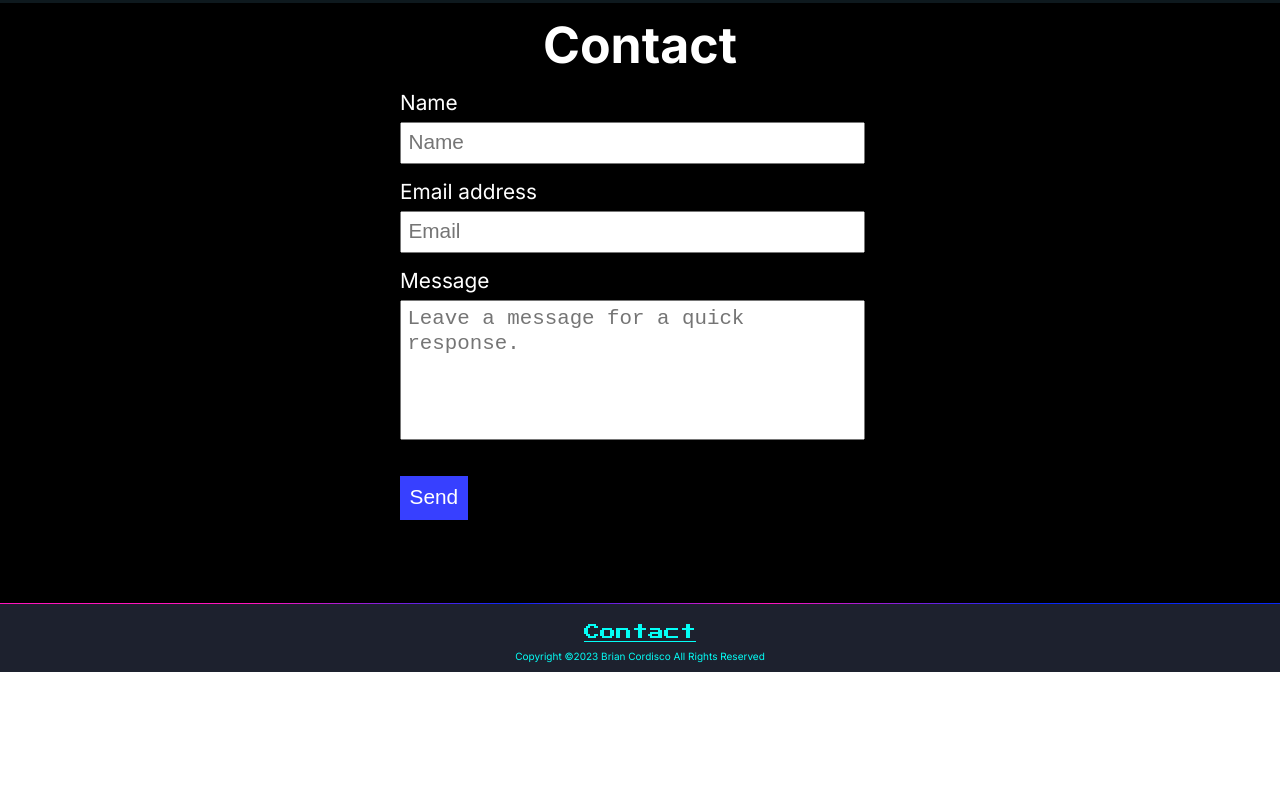
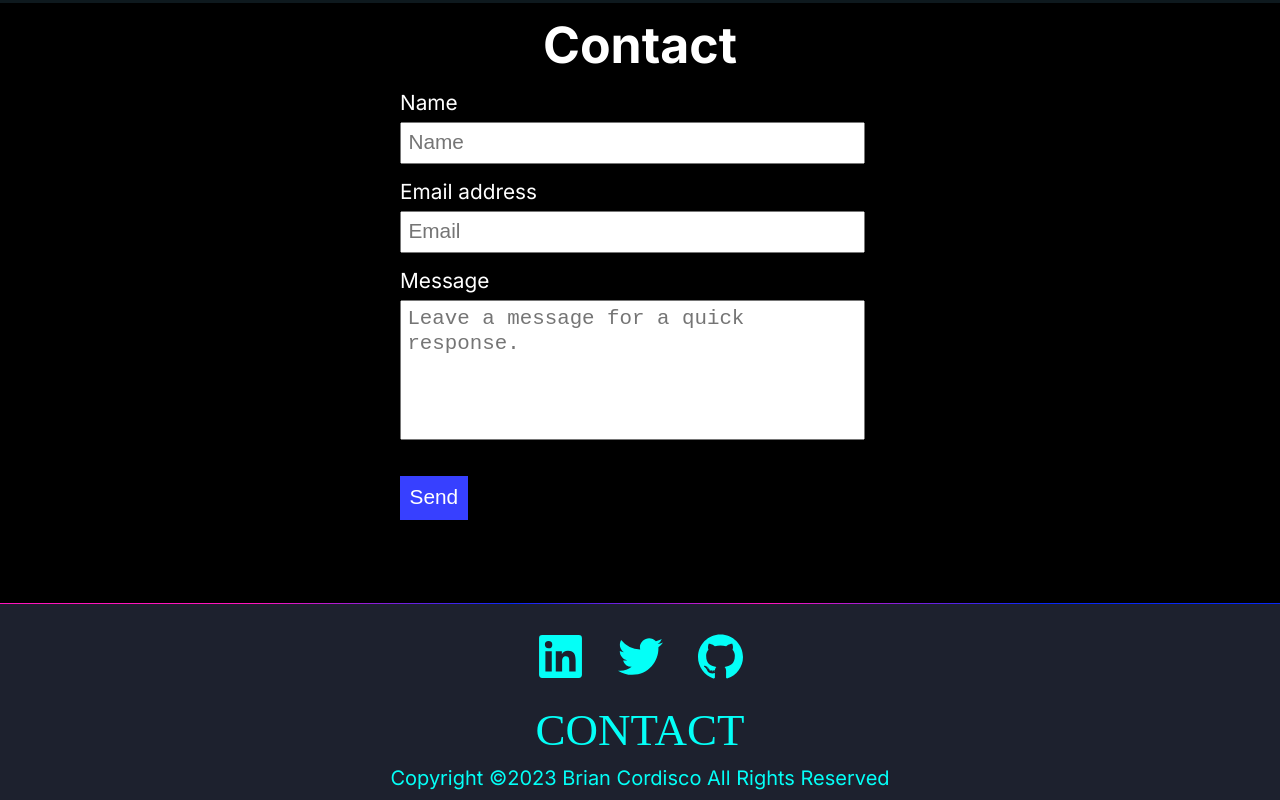
Before and after one commit to Web-Dev-Codi/portfolio-built-in-next.js, a Next.js app: page / in a window 1280 px wide. Shown: the part 3034-3834 px from the top of the page. Before the commit the page ends 3706 px from the top, so only its background shows below. Built offline with nearby package versions, Linux system fonts and the light colour scheme; a web font is replaced by a local one.

Commit message:
Fixed footer social links

```diff
--- a/app/globals.css
+++ b/app/globals.css
@@ -804,9 +804,22 @@ button:focus {
 	gap: 20px;
 }
 
+.social_media_contacts {
+	padding: 10px;
+	display: flex;
+	justify-content: space-around;
+	align-items: center;
+	gap: 35px;
+}
+
+.social_media_contacts img {
+	width: 45px;
+	height: 45px;
+}
+
 .barcode_font {
 	font-family: "Libre Barcode 39";
-	font-size: larger;
+	font-size: 45px;
 	padding-top: 5px;
 	text-decoration: none;
 }
@@ -819,7 +832,7 @@ button:focus {
 
 .copy_para {
 	margin: 0;
-	font-size: 10px;
+	font-size: 20px;
 	color: RGB(4, 255, 247);
 }
 
@@ -939,7 +952,7 @@ button:focus {
 	border-radius: 0.3rem;
 	margin-top: 1rem;
 	border: 1px solid #444;
-	font-size: 0.8rem;
+	font-size: 1rem;
 	backface-visibility: hidden;
 	text-decoration: none;
 	width: 7rem;
@@ -955,6 +968,8 @@ button:focus {
 	transition: left 0.5s ease, color 0.6s ease;
 	backface-visibility: hidden;
 }
+
+
 
 .showcase-card__visit:hover i {
 	left: 0.5rem;
--- a/components/About.jsx
+++ b/components/About.jsx
@@ -1,4 +1,3 @@
-"client"
 export default function About() {
   return (
         <div>
--- a/components/Footer.jsx
+++ b/components/Footer.jsx
@@ -1,12 +1,24 @@
-"use client"
+import Image from "next/image";
+import Linkedin from "../public/icons/DeviconLinkedin.svg"
+import Twitter from "../public/icons/DeviconTwitter.svg"
+import Git from "../public/icons/LogosGithubIcon.svg"
+
 const date = new Date().getFullYear();
 
 export default function Footer() {
   return (
     <div className="footer">
             <div className="footer_items">
-                <div className="contact_link">
-                    <a href="#contact">Contact</a>
+              <div className="contact_link">
+                    <div className="social_media_contacts">
+                        <a href="https://www.linkedin.com/in/brian-cordisco-500250205/">  <Image alt="Linkedin icon" width="20" height="20" style={{color:"transparent"}}
+                            src={Linkedin}/></a>
+                       <a href="https://twitter.com/WebDevCodi"> <Image alt="Twitter icon" width="20" height="20" style={{color: "transparent"}}
+                             src={Twitter}/></a>
+                        <a href="https://github.com/Web-Dev-Codi"><Image alt="Github icon" width="20" height="20" style={{color:"transparent"}}
+                            src={Git}/></a>
+                    </div>
+                    <a href="#contact" className="barcode_font">CONTACT</a>
                 </div>
                 <div className="copyright_link">
                     <div className="copyright">
--- a/components/Hero.jsx
+++ b/components/Hero.jsx
@@ -1,4 +1,3 @@
-"use client"
 import Image from "next/image"
 import Twitter from "../public/images/twitter-256.svg"
 import Github from "../public/images/github-256.svg"
--- a/components/Nav.jsx
+++ b/components/Nav.jsx
@@ -1,4 +1,3 @@
-"use client"
 import Link from "next/link"
 
 export default function Nav() {
@@ -11,7 +10,7 @@ export default function Nav() {
               </div>
               <div className="nav_right">
                 <div className="nav_buttons">
-                    <a href="../../public/images/resume.pdf" className="about_button" target="_blank" rel="noopener norefferrer" download>
+                    <a href="../public/resume.pdf" className="about_button" download>
                        Resume
                     </a>
                 </div>
--- a/components/Showcase.jsx
+++ b/components/Showcase.jsx
@@ -1,4 +1,3 @@
-"use client"
 import Image from "next/image"
 import Ai from "../public/images/ai.jpg"
 import Diet from "../public/images/diettracker.jpg"
@@ -16,7 +15,7 @@ import Css from "../public/icons/SkillIconsCss.svg"
 import Wp from "../public/icons/SkillIconsWebpackLight.svg"
 import Html from "../public/icons/SkillIconsHtml.svg"
 import wave from '../public/images/wave1440.svg'
-
+import {FaLongArrowAltRight} from "react-icons/fa"
 
 const showcaseStyle = {
   maxInlineSize: '100%',
@@ -57,7 +56,7 @@ export default function Showcase() {
                                 registration and profile
                                 page.</p>
                             <a href="https://www.inquizable.com/" className="showcase-card__visit">Visit Site
-                            <i className="fas fa-long-arrow-alt-right"></i></a>
+                            <i className="fas fa-long-arrow-alt-right"><FaLongArrowAltRight/></i></a>
                         </div>
                     </div>
                 </div>
@@ -76,7 +75,7 @@ export default function Showcase() {
                                 stars, and
                                 achievements</p>
                             <a href="https://git-hub-finder-vite.vercel.app/" className="showcase-card__visit">Visit
-                                Site <i className="fas fa-long-arrow-alt-right"></i></a>
+                                Site <i className="fas fa-long-arrow-alt-right"><FaLongArrowAltRight/></i></a>
                         </div>
                     </div>
                 </div>
@@ -95,7 +94,7 @@ export default function Showcase() {
                                 display
                                 your local weather</p>
                             <a href="https://weathertest-app.vercel.app" className="showcase-card__visit">Visit Site <i
-                                    className="fas fa-long-arrow-alt-right"></i></a>
+                                    className="fas fa-long-arrow-alt-right"><FaLongArrowAltRight/></i></a>
                         </div>
                     </div>
                 </div>
@@ -115,7 +114,7 @@ export default function Showcase() {
                                 calculated from
                                 daily expenditure.</p>
                             <a href="https://dietracker.vercel.app/" className="showcase-card__visit">Visit Site <i
-                                    className="fas fa-long-arrow-alt-right"></i></a>
+                                    className="fas fa-long-arrow-alt-right"><FaLongArrowAltRight/></i></a>
                         </div>
                     </div>
                 </div>
@@ -132,7 +131,7 @@ export default function Showcase() {
                             <p className="showcase-card__excerpt">Generate a custom image from text within seconds using AI.
                             </p>
                             <a href="https://texttoimagegenerator.vercel.app/" className="showcase-card__visit">Visit
-                                Site <i className="fas fa-long-arrow-alt-right"></i></a>
+                                Site <i className="fas fa-long-arrow-alt-right"><FaLongArrowAltRight/></i></a>
                         </div>
                     </div>
                 </div>
@@ -151,7 +150,7 @@ export default function Showcase() {
                                 possible
                                 viewing pleasure</p>
                             <a href="https://flixxmoviesearchengine.vercel.app/" className="showcase-card__visit">Visit
-                                Site <i className="fas fa-long-arrow-alt-right"></i></a>
+                                Site <i className="fas fa-long-arrow-alt-right"><FaLongArrowAltRight/></i></a>
                         </div>
                </div>
           </div>
--- a/components/Skills.jsx
+++ b/components/Skills.jsx
@@ -1,4 +1,3 @@
-"use client"
 import Image from "next/image"
 import Html from "../public/images/html.svg"
 import Css from "../public/images/css3.svg"
```
Also changed, not shown: 1 other file (tests, documents, lock files or other folders).
